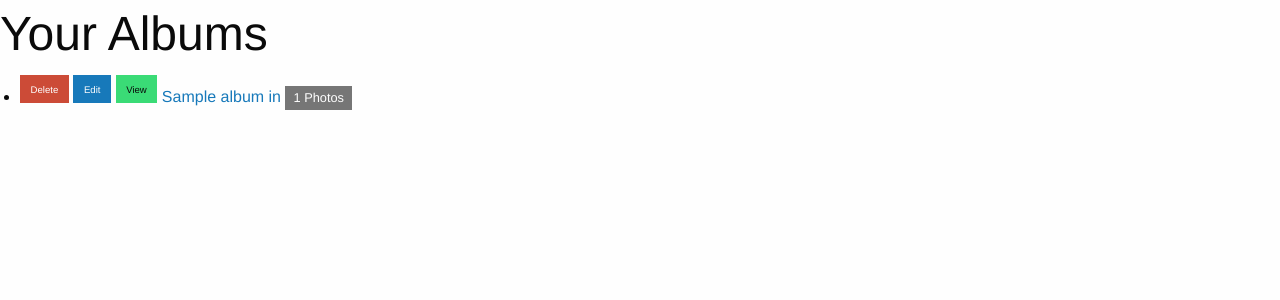
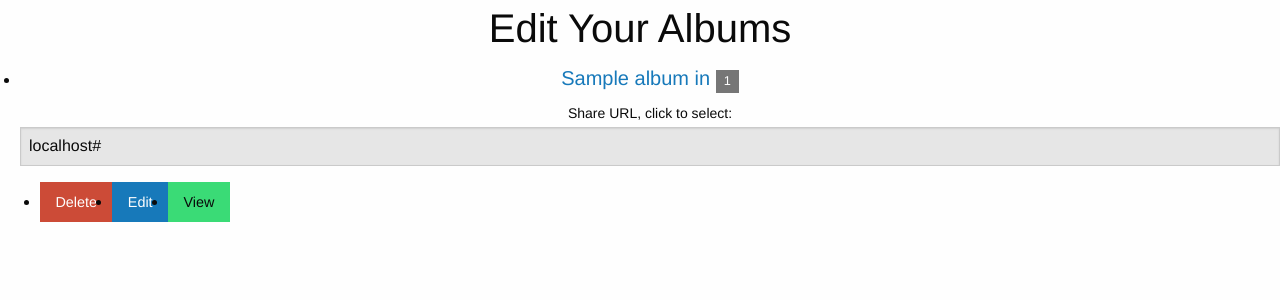
Before and after one commit to Ferdaszewski/photo-discovery, a Django app: template templates/visualize/update_albums.html in a window 1280 px wide. Shown: the part 107-407 px from the top of the page. Run offline with Django 3.2, Linux system fonts and the light colour scheme; the template is opened without the code that fills it: most values are stand-ins (such as "Sample title", 1, 10 or a date in 2020); some libraries are stand-ins or nearby versions.

Commit message:
Album edit page styling

```diff
--- a/photodiscovery/settings.py
+++ b/photodiscovery/settings.py
@@ -70,7 +70,9 @@
 
 
 # Add current user's albums to the template render context.
-TEMPLATE_CONTEXT_PROCESSORS += ('visualize.custom_processors.albums',)
+TEMPLATE_CONTEXT_PROCESSORS += ('visualize.custom_processors.albums',
+                                'django.core.context_processors.request'
+                                )
 
 
 # URL root and WSGI app
--- a/static/js/main.js
+++ b/static/js/main.js
@@ -15,3 +15,8 @@
     }
     return cookieValue;
 }
+
+// Select text when user clicks in the field
+$('.share_url').on('mouseup', function() {
+    $(this).select();
+});
--- a/templates/registration/login.html
+++ b/templates/registration/login.html
@@ -3,9 +3,6 @@
 {% block title %}Login{% endblock %}
 
 {% block body_block %}
-  <div>
-  </div>
-
   <div class="row">
 
     <form class="small-8 small-centered columns" id="login_form" method="POST" accept="">
--- a/templates/visualize/update_albums.html
+++ b/templates/visualize/update_albums.html
@@ -3,30 +3,67 @@
 {% load staticfiles %}
 
 {% block body_block %}
-  <h1>Your Albums</h1>
+  <div class="row">
+
+    <div class="small-12 columns">
+      <h2 class="text-center">Edit Your Albums</h2>
 
       {% if albums %}
-  <ul  id="album-wrapper">
+      <ul  class="small-block-grid-3 text-center" id="album-wrapper">
       {% for album in albums %}
         <li class="{{ album.share_id }}">
-      <a href="">
+          <div class="panel">
+
+            <h5>
+              <a href="{% url 'edit_album' album_name_slug=album.slug %}">
+                {{ album.name }} <span class="secondary round label">{{ album.photo_count }}</span>
+              </a>
+            </h5>
+
+            <label>
+              Share URL, click to select:
+              <input class="share_url" type="text" value="{{ request.get_host }}{% url 'public_album_visualize' album_share_id=album.share_id %}" readonly="readonly" name="share_url">
+            </label>
+
+            <ul class="button-group radius even-3">
+              <li>
+                <a href="#">
                   <span class="button tiny alert delete-btn" data-album-id="{{ album.id }}">Delete</span>
                 </a>
+              </li>
+
+              <li>
                 <a href="{% url 'edit_album' album_name_slug=album.slug %}">
                   <span class="button tiny">Edit</span>
                 </a>
+              </li>
+
+              <li>
                 <a href="{% url 'album_visualize' album_name_slug=album.slug %}">
                   <span class="button tiny success">View</span>
                 </a>
-      <a href="{% url 'album_visualize' album_name_slug=album.slug %}">
-        {{ album.name }} <span class="secondary round label">{{ album.photo_count }} Photos</span>
-      </a>
+              </li>
+            </ul>
+
+          </div>
         </li>
       {% endfor %}
       </ul>
+
     {% else %}
       <p>You don't have any Albums, <a href="{% url 'upload' %}">create one</a>!</p>
     {% endif %}
+
+    </div>
+
+    <div class="small-6 columns">
+
+    </div>
+
+  </div>
+
+
+
 {% endblock %}
 
 {% block end_body_block %}
--- a/visualize/views.py
+++ b/visualize/views.py
@@ -74,7 +74,7 @@
 
         context_dict = {
             'album': album,
-            'images': images
+            'images': images,
         }
 
     # An album was not found, return the error
```
Also changed, not shown: static/js/upload.js (+6 -6 lines), templates/visualize/dashboard.html (+15 -7 lines), templates/visualize/update_album.html (+6 -3 lines). Lines whose indentation alone changed are shown as unchanged.
